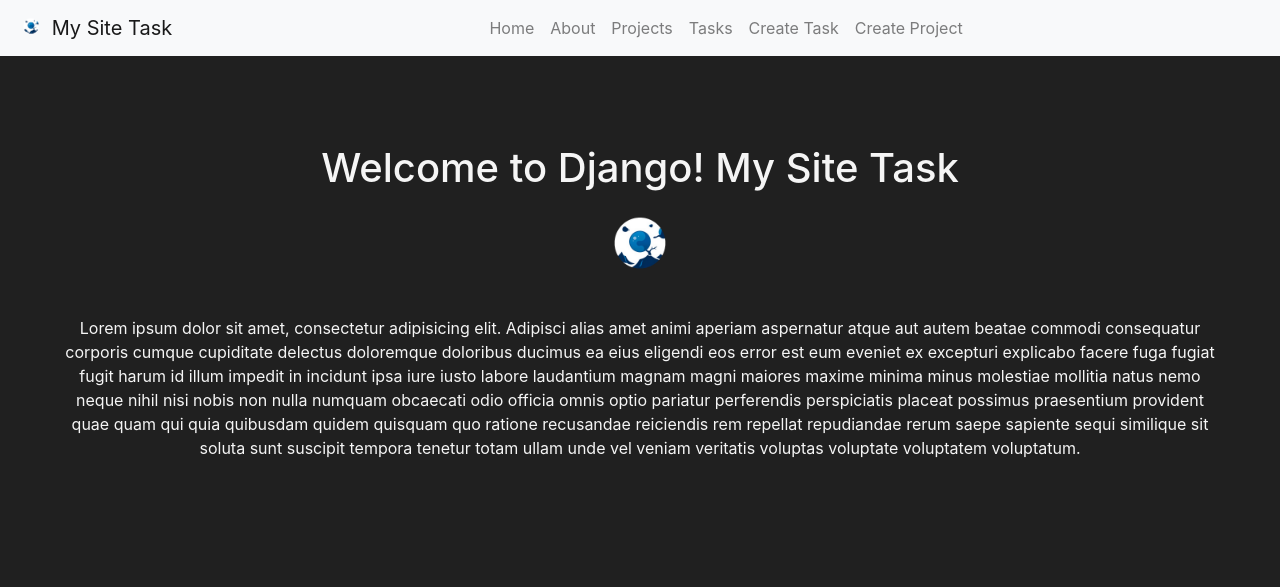
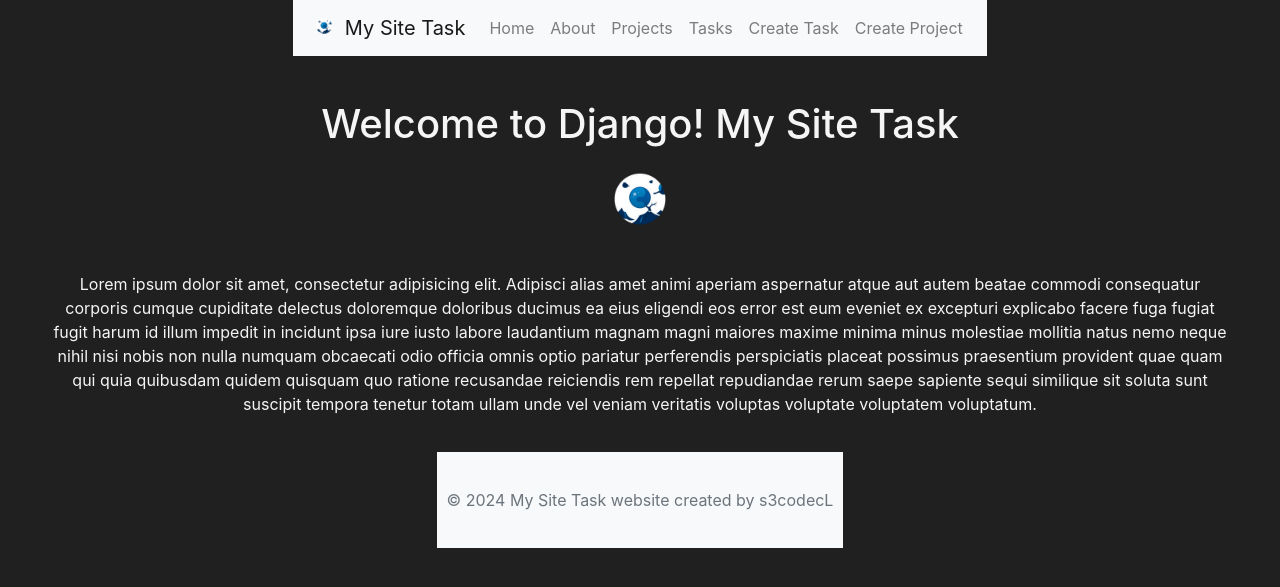
Before and after one commit to s3codecL/mySiteTask, a Django app: page / in a window 1280 px wide. Shown: the top 587 px of the page. Run offline with Django 5.2, Linux system fonts and the light colour scheme; some libraries are stand-ins or nearby versions.

Commit message:
Upd base.html add main, footer include. Add footer.html and function in views.py. Upd about.html. Change view on div for col-md in task.html.

```diff
--- a/myapp/templates/about.html
+++ b/myapp/templates/about.html
@@ -20,7 +20,7 @@
                 suscipit tempora tenetur totam ullam unde vel veniam veritatis voluptas voluptate
                 voluptatem voluptatum.</p>
 
-            <p class="text-center">Website created by {{ username }}</p>
+
         </div>
     </div>
 </div>
--- a/myapp/templates/layouts/base.html
+++ b/myapp/templates/layouts/base.html
@@ -9,6 +9,8 @@
     <link href="{% static 'styles/main.css' %}" rel="stylesheet">
 </head>
 <body>
+
+<header>
     <nav class="navbar navbar-expand-lg navbar-light bg-light">
         <a class="navbar-brand" href="/">
             <img src="{% static 'logo_mysite_task.png' %}" alt="Logo" width="30" height="30" class="d-inline-block align-top">
@@ -28,14 +30,24 @@
             </ul>
         </div>
     </nav>
+</header>
 
-    <div class="container mt-4">
+
+    <main role="main" class="flex-shrink-0">
         {% block content %}
         {% endblock %}
-    </div>
+    </main>
+
+<footer class="flex-shrink-0">
+    {% include 'layouts/footer.html' %}
+</footer>
+
+
 
     <script src="https://code.jquery.com/jquery-3.5.1.slim.min.js"></script>
     <script src="https://cdn.jsdelivr.net/npm/@popperjs/core@2.5.4/dist/umd/popper.min.js"></script>
     <script src="https://stackpath.bootstrapcdn.com/bootstrap/4.5.2/js/bootstrap.min.js"></script>
 </body>
+
+
 </html>
--- /dev/null
+++ b/myapp/templates/layouts/footer.html
@@ -0,0 +1,5 @@
+<footer class="footer mt-auto py-3 bg-light">
+    <div class="container">
+        <span class="text-muted">© 2024 My Site Task website created by {{ username }}</span>
+    </div>
+</footer>
--- a/myapp/views.py
+++ b/myapp/views.py
@@ -6,8 +6,10 @@
 # Create your views here.
 def index(request):
     title = 'Welcome to Django! My Site Task'
+    username = 's3codecL'
     return render(request, 'index.html', {
-        'title': title
+        'title': title,
+        'username': username
     })
 def hello(request, username):
     print(type(username))
@@ -19,23 +21,29 @@
     })
 
 def projects(request):
+    username = 's3codecL'
     #projects = list(Project.objects.values())
     projects = Project.objects.all()
     return render(request, 'project/projects.html', {
-        'projects': projects
+        'projects': projects,
+        'username': username
     })
 
 def tasks(request):
+    username = 's3codecL'
     #task = get_object_or_404(Task, title=title)
     tasks = Task.objects.all()
     return render(request, 'task/task.html', {
-        'tasks': tasks
+        'tasks': tasks,
+        'username': username
     })
 
 def create_task(request):
+    username = 's3codecL'
     if request.method == 'GET':
         return render(request, 'task/create_task.html', {
-            'form': CreateNewTask()
+            'form': CreateNewTask(),
+            'username': username
         })
     else:
         Task.objects.create(title=request.POST['title'],
@@ -44,9 +52,11 @@
 
 
 def create_project(request):
+    username = 's3codecL'
     if request.method == 'GET':
         return render(request, 'project/create_project.html', {
-            'form': CreateNewProject()
+            'form': CreateNewProject(),
+            'username': username
         })
     else:
         Project.objects.create(name=request.POST['name'])
@@ -60,3 +70,9 @@
         'project': project,
         'tasks': tasks
     })
+
+def footer(request):
+    username = 's3codecL'
+    return render(request, 'layouts/footer.html', {
+        'username': username
+    })
```
Also changed, not shown: myapp/templates/task/task.html (+5 -2 lines).
